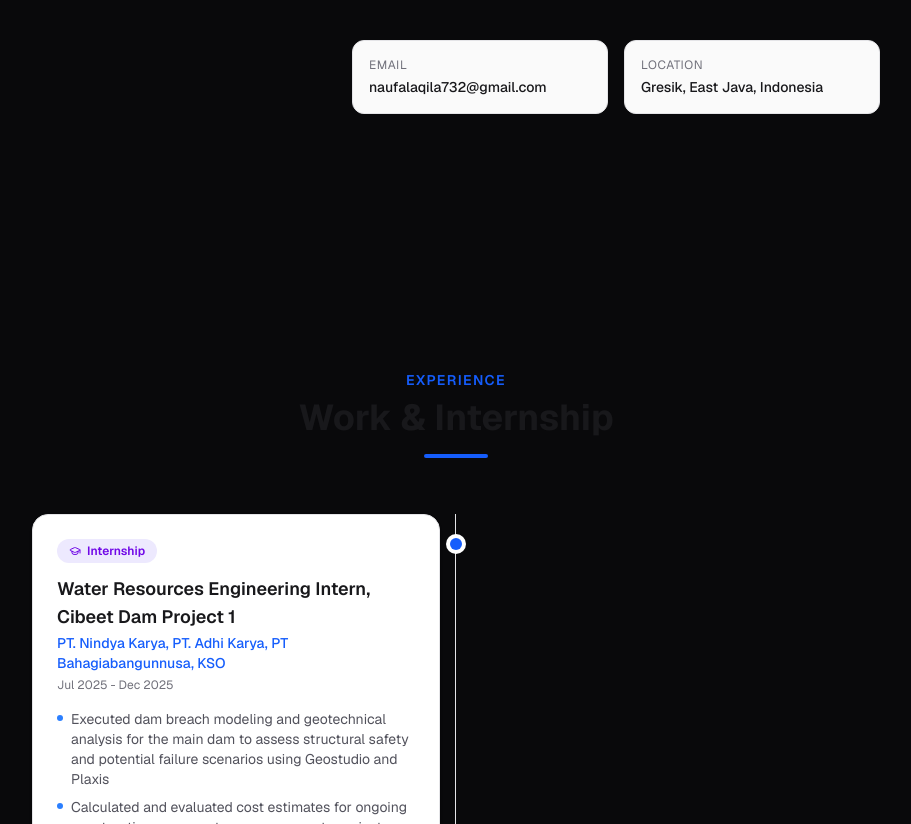
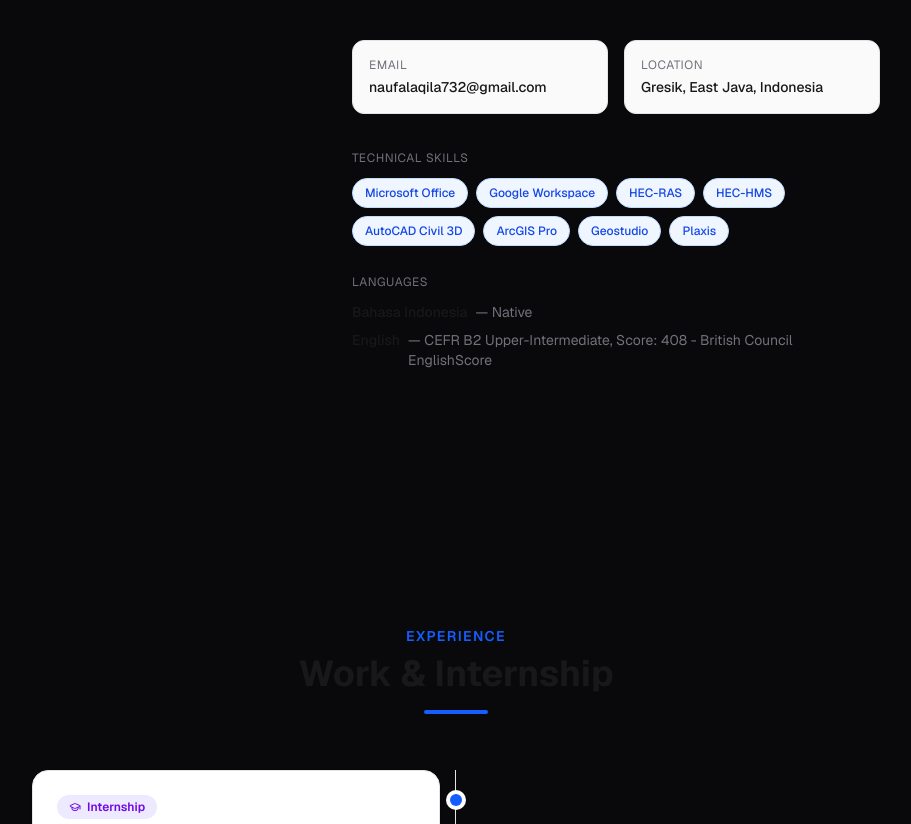
Before and after one commit to naufalaqila074/Portofolio2, a Next.js app: page / in a window 1280 px wide. Shown: the part 1405-2229 px from the top of the page, without its empty margins (184-1095 px from the left). Built offline with nearby package versions, Linux system fonts and the light colour scheme.

Commit message:
Add technical skills and languages to About section

```diff
--- a/src/components/about.tsx
+++ b/src/components/about.tsx
@@ -106,6 +106,45 @@ export function About() {
                   </p>
                 </div>
               </div>
+
+              {/* Technical Skills */}
+              <div className="pt-4">
+                <p className="text-xs text-zinc-500 dark:text-zinc-500 uppercase tracking-wider mb-3">
+                  Technical Skills
+                </p>
+                <div className="flex flex-wrap gap-2">
+                  {profile.technicalSkills.map((skill, i) => (
+                    <span
+                      key={i}
+                      className="px-3 py-1.5 text-xs font-medium rounded-full bg-blue-50 text-blue-700 dark:bg-blue-900/30 dark:text-blue-300 border border-blue-200 dark:border-blue-800/50"
+                    >
+                      {skill}
+                    </span>
+                  ))}
+                </div>
+              </div>
+
+              {/* Languages */}
+              <div className="pt-2">
+                <p className="text-xs text-zinc-500 dark:text-zinc-500 uppercase tracking-wider mb-3">
+                  Languages
+                </p>
+                <div className="space-y-2">
+                  {profile.languages.map((lang, i) => (
+                    <div
+                      key={i}
+                      className="flex items-baseline gap-2 text-sm"
+                    >
+                      <span className="font-medium text-zinc-900 dark:text-white">
+                        {lang.name}
+                      </span>
+                      <span className="text-zinc-500 dark:text-zinc-400">
+                        &mdash; {lang.level}
+                      </span>
+                    </div>
+                  ))}
+                </div>
+              </div>
             </motion.div>
           </div>
         </motion.div>
--- a/src/lib/data.ts
+++ b/src/lib/data.ts
@@ -20,6 +20,20 @@ export const profile = {
     instagram: "https://www.instagram.com/naufallaqila?igsh=Ym1mY2FwdWV0a29k&utm_source=qr",
     github: "",
   },
+  technicalSkills: [
+    "Microsoft Office",
+    "Google Workspace",
+    "HEC-RAS",
+    "HEC-HMS",
+    "AutoCAD Civil 3D",
+    "ArcGIS Pro",
+    "Geostudio",
+    "Plaxis",
+  ],
+  languages: [
+    { name: "Bahasa Indonesia", level: "Native" },
+    { name: "English", level: "CEFR B2 Upper-Intermediate, Score: 408 - British Council EnglishScore" },
+  ],
 };
 
 export interface Training {
```
